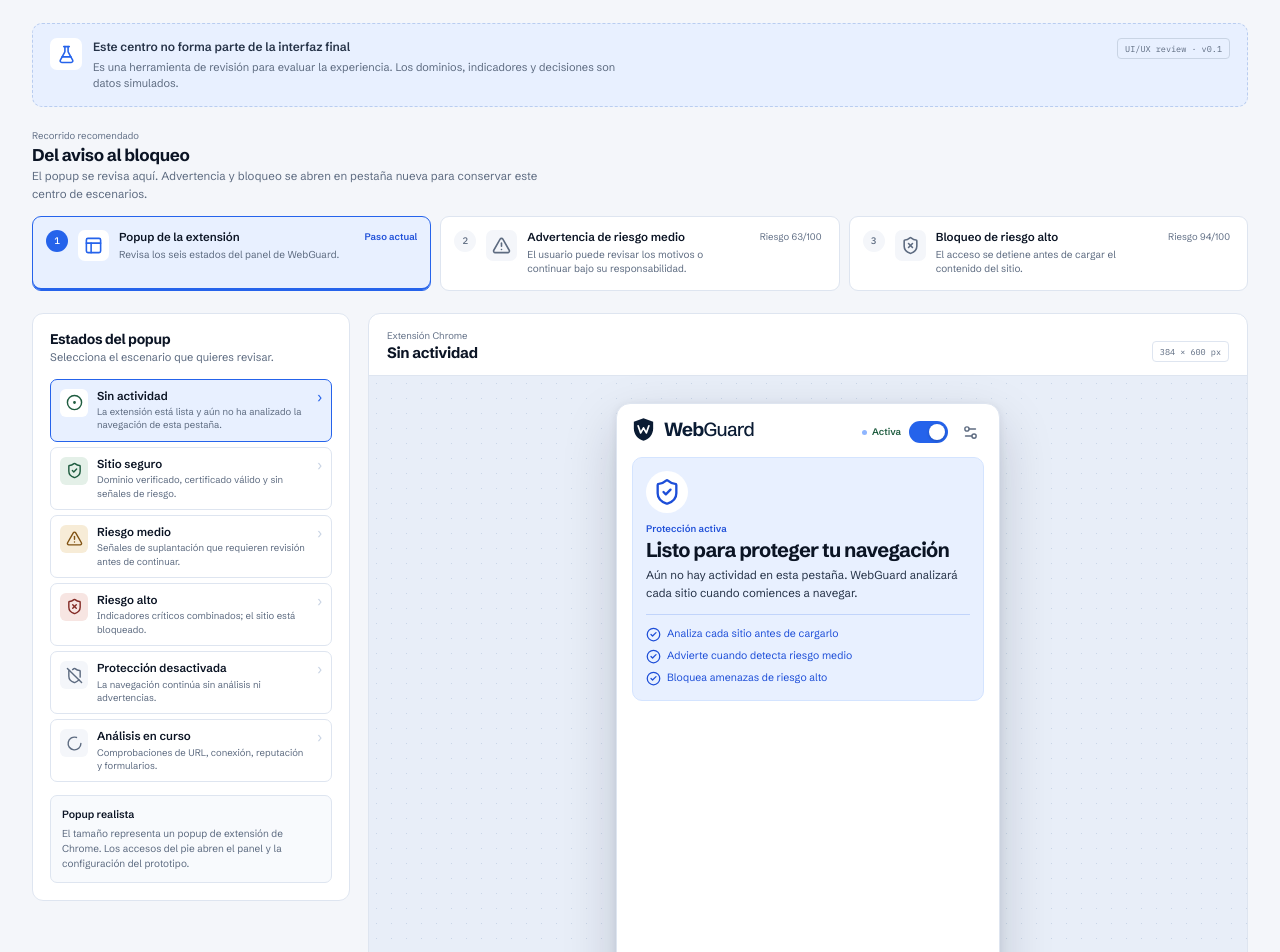
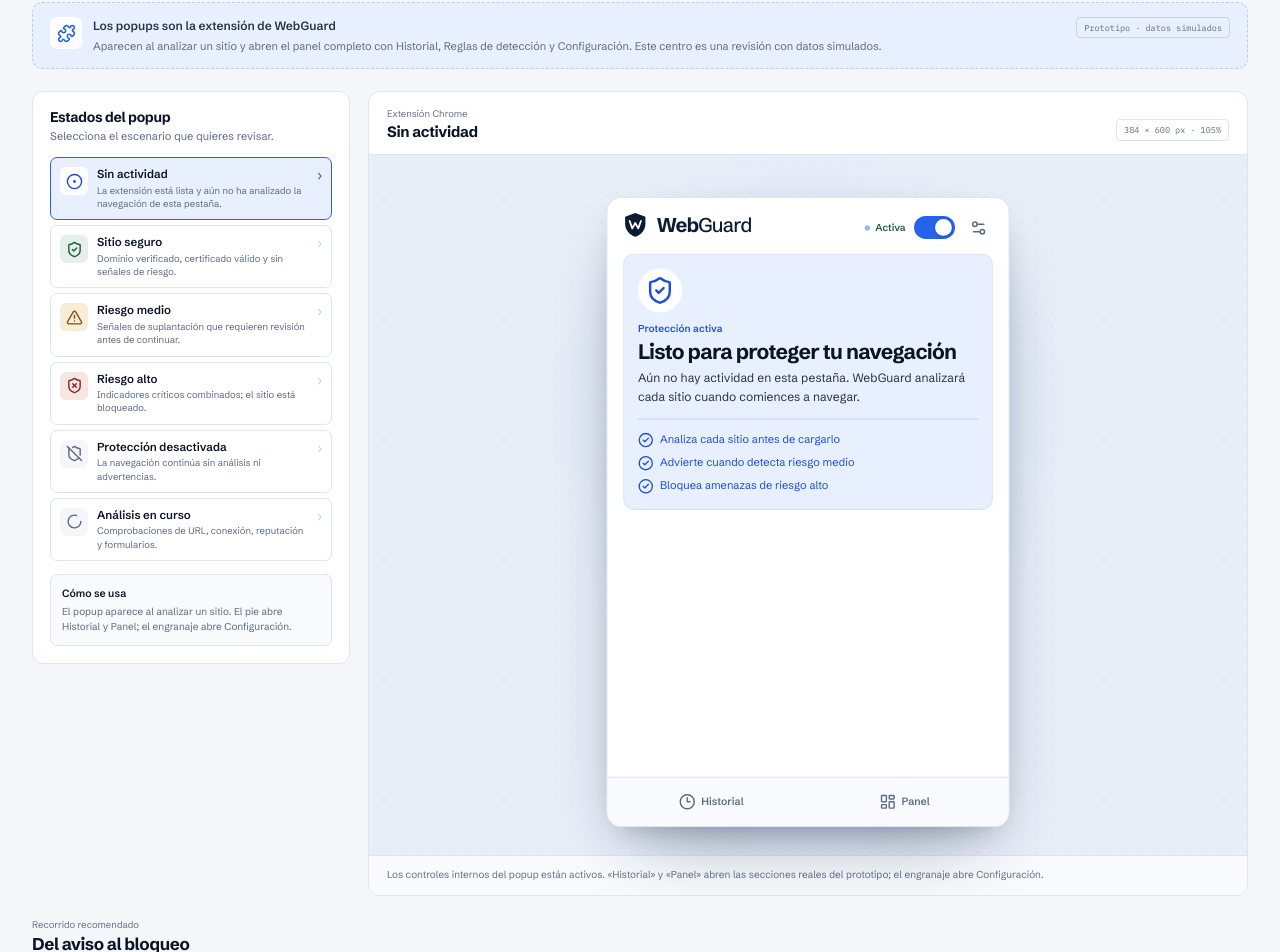
Before and after one commit to Playonline-security/webguard, a React (Vite) app: page / in a window 1280 px wide. Shown: the part 174-1126 px from the top of the page. Built offline with nearby package versions, Linux system fonts and the light colour scheme.

Commit message:
style: mejorar orientación y protagonismo del popup

```diff
--- a/src/components/popup/ExtensionPopup.tsx
+++ b/src/components/popup/ExtensionPopup.tsx
@@ -397,10 +397,6 @@ export function ExtensionPopup({ scenarioId, onChangeScenario }: ExtensionPopupP
           <LayoutDashboard size={16} aria-hidden="true" />
           Panel
         </Link>
-        <Link to="/settings" className="popup__footer-link">
-          <Settings2 size={16} aria-hidden="true" />
-          Configuración
-        </Link>
       </footer>
     </section>
   )
--- a/src/pages/PreviewPage.tsx
+++ b/src/pages/PreviewPage.tsx
@@ -6,6 +6,7 @@ import {
   FlaskConical,
   LoaderCircle,
   PanelsTopLeft,
+  Puzzle,
   ShieldCheck,
   ShieldOff,
   ShieldX,
@@ -34,7 +35,7 @@ const guidedSteps = [
     id: 'popup',
     label: 'Popup de la extensión',
     description: 'Revisa los seis estados del panel de WebGuard.',
-    meta: 'Paso actual',
+    meta: 'Vista actual',
     icon: PanelsTopLeft,
   },
   {
@@ -141,7 +142,12 @@ export function PreviewPage() {
           {scenarioOrder.map((id) => {
             const scenario = popupScenarios[id]
             const Icon = scenarioIcons[id]
-            const risk = id === 'disabled' || id === 'scanning' ? 'neutral' : scenario.risk
+            const risk =
+              id === 'idle'
+                ? 'idle'
+                : id === 'disabled' || id === 'scanning'
+                  ? 'neutral'
+                  : scenario.risk
             return (
               <button
                 key={id}
@@ -166,10 +172,10 @@ export function PreviewPage() {
         </div>
 
         <div className="scenario-panel__note">
-          <strong>Popup realista</strong>
+          <strong>Cómo se usa</strong>
           <p>
-            El tamaño representa un popup de extensión de Chrome. Los accesos del pie abren el
-            panel y la configuración del prototipo.
+            El popup aparece al analizar un sitio. El pie abre Historial y Panel; el engranaje abre
+            Configuración.
           </p>
         </div>
       </aside>
@@ -180,14 +186,14 @@ export function PreviewPage() {
             <span className="preview-canvas__eyebrow">Extensión Chrome</span>
             <h2>{popupScenarios[popupState].label}</h2>
           </div>
-          <span className="size-badge">384 × 600 px</span>
+          <span className="size-badge">384 × 600 px · 105%</span>
         </div>
         <div className="popup-stage">
           <ExtensionPopup scenarioId={popupState} onChangeScenario={selectScenario} />
         </div>
         <p className="preview-canvas__note">
-          Los controles internos del popup están activos. «Configuración» y «Panel» abren las
-          secciones reales del prototipo.
+          Los controles internos del popup están activos. «Historial» y «Panel» abren las secciones
+          reales del prototipo; el engranaje abre Configuración.
         </p>
       </section>
     </div>
@@ -361,13 +367,15 @@ export function PreviewPage() {
 
   const guidedLayout = (
     <>
+      {popupLayout}
+
       <section className="guided-flow" aria-labelledby="guided-flow-title">
         <div className="guided-flow__head">
           <span className="preview-canvas__eyebrow">Recorrido recomendado</span>
           <h2 id="guided-flow-title">Del aviso al bloqueo</h2>
           <p>
-            El popup se revisa aquí. Advertencia y bloqueo se abren en pestaña nueva para conservar
-            este centro de escenarios.
+            El popup se revisa arriba; advertencia y bloqueo se abren en pestaña nueva para
+            conservar este centro de escenarios.
           </p>
         </div>
         <ol className="scenario-flow">
@@ -404,8 +412,6 @@ export function PreviewPage() {
           })}
         </ol>
       </section>
-
-      {popupLayout}
     </>
   )
 
@@ -432,16 +438,16 @@ export function PreviewPage() {
 
           <div className="prototype-banner">
             <span className="prototype-banner__icon">
-              <FlaskConical size={19} aria-hidden="true" />
+              <Puzzle size={19} aria-hidden="true" />
             </span>
             <div>
-              <strong>Este centro no forma parte de la interfaz final</strong>
+              <strong>Los popups son la extensión de WebGuard</strong>
               <p>
-                Es una herramienta de revisión para evaluar la experiencia. Los dominios,
-                indicadores y decisiones son datos simulados.
+                Aparecen al analizar un sitio y abren el panel completo con Historial, Reglas de
+                detección y Configuración. Este centro es una revisión con datos simulados.
               </p>
             </div>
-            <span className="prototype-banner__stamp">UI/UX review · v0.1</span>
+            <span className="prototype-banner__stamp">Prototipo · datos simulados</span>
           </div>
 
           {showComponents ? componentsGallery : guidedLayout}
--- a/src/styles/popup.css
+++ b/src/styles/popup.css
@@ -141,7 +141,7 @@
 
   .popup__footer {
     display: grid;
-    grid-template-columns: repeat(3, 1fr);
+    grid-template-columns: repeat(2, 1fr);
     gap: 2px;
     padding: 7px 8px;
     border-top: 1px solid var(--line);
@@ -212,7 +212,7 @@
     background: rgba(255, 255, 255, 0.58);
   }
 
-  .popup-status--idle .popup-status__icon {
+  .popup-status.popup-status--idle .popup-status__icon {
     color: var(--accent-strong);
     background: var(--paper);
   }
--- a/src/styles/preview.css
+++ b/src/styles/preview.css
@@ -23,7 +23,7 @@
     margin-top: 6px;
     color: var(--muted);
     font-size: 13.5px;
-    max-width: 72ch;
+    white-space: nowrap;
   }
 
   .guided-flow {
@@ -42,7 +42,7 @@
     margin-top: 3px;
     color: var(--muted);
     font-size: 11.5px;
-    max-width: 76ch;
+    white-space: nowrap;
   }
 
   .scenario-flow {
@@ -61,9 +61,9 @@
   }
 
   .scenario-flow__item.is-active {
-    border-color: var(--accent);
-    background: var(--tint);
-    box-shadow: inset 0 -2px 0 var(--accent);
+    border-color: var(--line-strong);
+    background: var(--paper-muted);
+    box-shadow: inset 3px 0 0 var(--accent);
   }
 
   .scenario-flow__link {
@@ -202,7 +202,6 @@
 
   .prototype-banner p {
     margin-top: 2px;
-    max-width: 80ch;
     color: var(--muted);
     font-size: 11px;
     line-height: 1.5;
@@ -291,6 +290,11 @@
   .scenario-option.is-safe .scenario-option__icon {
     color: var(--safe-ink);
     background: var(--safe-bg);
+  }
+
+  .scenario-option.is-idle .scenario-option__icon {
+    color: var(--accent-strong);
+    background: var(--tint);
   }
 
   .scenario-option.is-medium .scenario-option__icon {
@@ -397,13 +401,41 @@
   }
 
   .popup-stage {
+    position: relative;
     display: flex;
     align-items: flex-start;
     justify-content: center;
-    padding: 27px 20px;
+    min-height: 700px;
+    padding: 42px 24px 48px;
     background-color: #e8eef8;
-    background-image: radial-gradient(#c9d6e8 0.65px, transparent 0.65px);
-    background-size: 15px 15px;
+    background-image:
+      radial-gradient(circle at 50% 36%, rgba(37, 99, 235, 0.14), transparent 42%),
+      radial-gradient(#c9d6e8 0.65px, transparent 0.65px);
+    background-size: auto, 15px 15px;
+  }
+
+  .popup-stage::before {
+    content: '';
+    position: absolute;
+    top: 50%;
+    left: 50%;
+    width: 430px;
+    height: 430px;
+    border-radius: 50%;
+    background: radial-gradient(circle, rgba(37, 99, 235, 0.18), transparent 68%);
+    filter: blur(18px);
+    transform: translate(-50%, -42%);
+    pointer-events: none;
+  }
+
+  .popup-stage .popup {
+    position: relative;
+    z-index: 1;
+    transform: scale(1.05);
+    transform-origin: top center;
+    box-shadow:
+      0 32px 70px -30px rgba(8, 29, 61, 0.48),
+      0 12px 28px -14px rgba(8, 29, 61, 0.3);
   }
 
   .preview-canvas__note {
```
Also changed, not shown: 1 other file (tests, documents, lock files or other folders).
